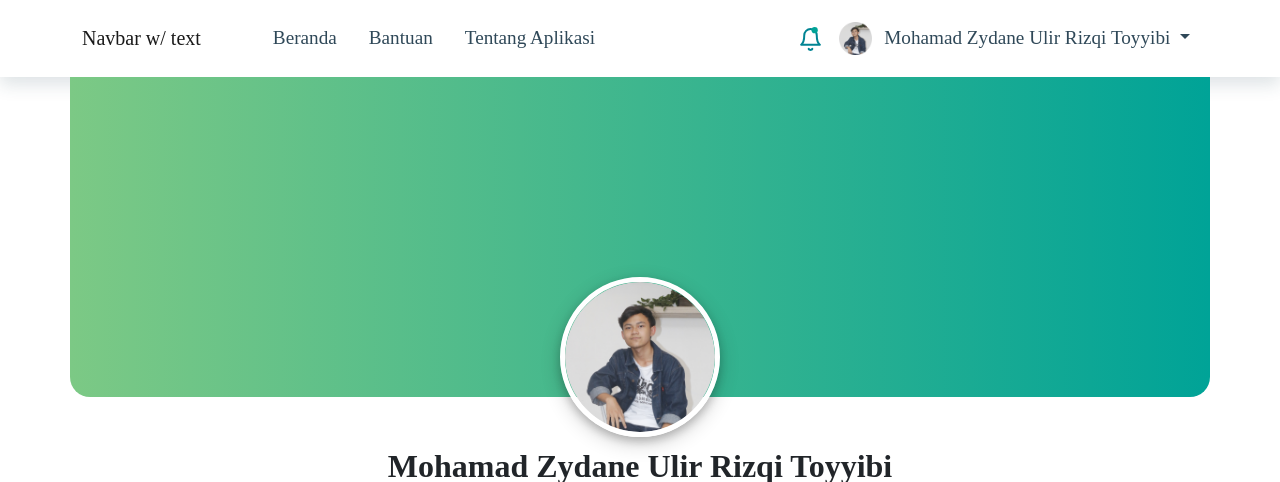
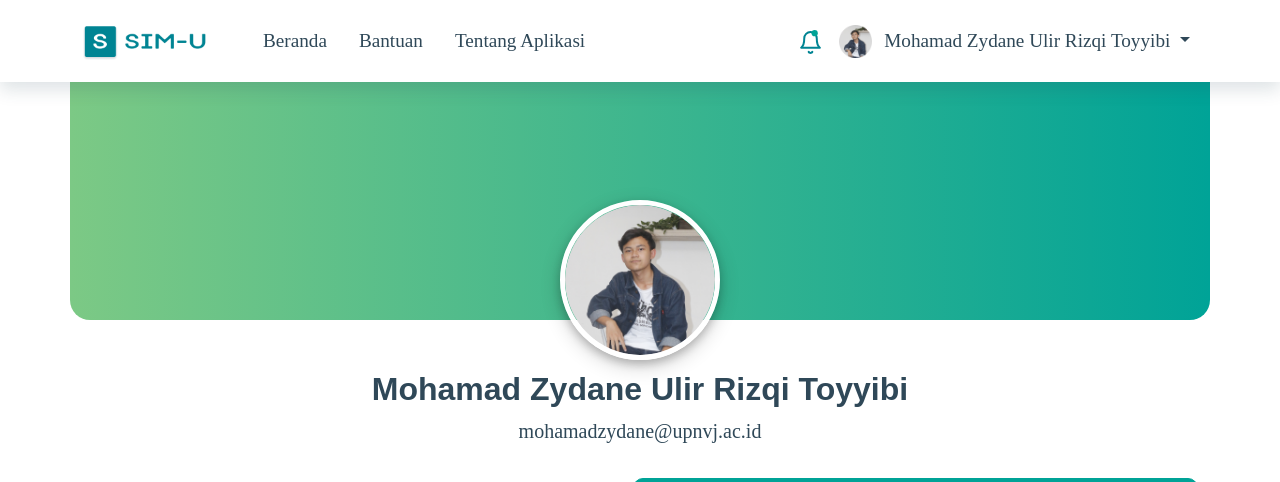
Before and after one commit to zydane07/eventmanagementupnvj, a PHP site: page /profile.html in a window 1280 px wide. Shown: the top 482 px of the page. Run offline with PHP 8.4, Linux system fonts and the light colour scheme.

Commit message:
sesuain navbar, footer

```diff
--- a/css/styleProfile.css
+++ b/css/styleProfile.css
@@ -1,5 +1,6 @@
 * {
     font-family: 'PT Serif', serif;
+    color: #2F4858!important;
 }
 
 body { background: #D7F9DB !important; }
@@ -68,8 +69,6 @@ body { background: #D7F9DB !important; }
 .jumbotron{
     background-color: white;
 
-
-
 }
 
 .backgroundphoto{
@@ -85,6 +84,10 @@ body { background: #D7F9DB !important; }
 
 }
 
+.ft-font {
+    font-size: 1.125rem!important;
+}
+
 .user .photoprofile{
     text-align: center;
     width: 10em;
@@ -98,6 +101,7 @@ body { background: #D7F9DB !important; }
 
 .user .nama{
     margin-top: 10px;
+    font-family: 'Century Gothic', sans-serif;
     font-size: 2em !important;
     font-weight: bold !important;
 }
--- a/index.html
+++ b/index.html
@@ -405,6 +405,11 @@
         </div>
       </div>
     </div>
+
+    <!-- footer -->
+    <footer class="pt-3 pb-2 ft text-center">
+      <p class="pt-2">&#169; 2021 Crystal Team</p>
+    </footer>
     <!-- Optional JavaScript; choose one of the two! -->
 
     <!-- Option 1: Bootstrap Bundle with Popper -->
--- a/profile.html
+++ b/profile.html
@@ -1,29 +1,34 @@
-<!doctype html>
+<!DOCTYPE html>
 <html lang="en">
-
   <head>
     <!-- Required meta tags -->
-    <meta charset="utf-8">
-    <meta name="viewport" content="width=device-width, initial-scale=1">
+    <meta charset="utf-8" />
+    <meta name="viewport" content="width=device-width, initial-scale=1" />
+
+    <!-- logo -->
+    <link rel="icon" href="img/icon.png" />
 
     <!-- Bootstrap CSS -->
-    <link rel="stylesheet" href="css/styleProfile.css">
-    <link href="https://cdn.jsdelivr.net/npm/bootstrap@5.0.2/dist/css/bootstrap.min.css" rel="stylesheet" integrity="sha384-EVSTQN3/azprG1Anm3QDgpJLIm9Nao0Yz1ztcQTwFspd3yD65VohhpuuCOmLASjC" crossorigin="anonymous">
+    <link rel="stylesheet" href="css/styleProfile.css" />
+    <link href="https://cdn.jsdelivr.net/npm/bootstrap@5.0.2/dist/css/bootstrap.min.css" rel="stylesheet" integrity="sha384-EVSTQN3/azprG1Anm3QDgpJLIm9Nao0Yz1ztcQTwFspd3yD65VohhpuuCOmLASjC" crossorigin="anonymous" />
 
-    <title>Dashboard</title>
+    <title>Profile</title>
   </head>
 
   <body>
-    <nav class="navbar navbar-expand-lg navbar-light bg-white nav-font my-shadow pt-3 pb-3">
+    <!-- Navbar -->
+    <nav class="navbar navbar-expand-lg navbar-light bg-white nav-font my-shadow pt-3 pb-3 fixed-top">
       <div class="container">
-            <a class="navbar-brand pe-5" href="#">Navbar w/ text</a>
+        <a class="navbar-brand me-5" href="#">
+          <img src="img/logo 4.png" width="125" height="" alt="" class="pt-1" />
+        </a>
         <button class="navbar-toggler" type="button" data-bs-toggle="collapse" data-bs-target="#navbarText" aria-controls="navbarText" aria-expanded="false" aria-label="Toggle navigation">
           <span class="navbar-toggler-icon"></span>
         </button>
         <div class="collapse navbar-collapse" id="navbarText">
           <ul class="navbar-nav me-auto mb-2 mb-lg-0">
             <li class="nav-item pe-3">
-                        <a class="nav-link" href="#">Beranda</a>
+              <a class="nav-link" aria-current="page" href="#">Beranda</a>
             </li>
             <li class="nav-item pe-3">
               <a class="nav-link" href="#">Bantuan</a>
@@ -35,23 +40,29 @@
           <ul class="navbar-nav mb-2 mb-lg-0">
             <li class="nav-item d-flex align-items-center">
               <div class="text-center">
-                            <img src="icons/Bell.svg" class="pe-3" alt="notifikasi">
+                <img src="icons/Bell.svg" class="pe-3" alt="notifikasi" />
               </div>
             </li>
-                    <li class="nav-item d-flex align-items-center gambarbell">
+            <li class="nav-item d-flex align-items-center">
               <div class="text-center">
-                            <img src="img/profil 1.png" class="rounded nav-pict" alt="photo profil">
+                <img src="img/profil 1.png" class="rounded nav-pict" alt="photo profil" />
               </div>
             </li>
             <li class="nav-item dropdown ps-1">
-                        <a class="nav-link dropdown-toggle" href="#" id="navbarDropdownMenuLink" role="button" data-bs-toggle="dropdown" aria-expanded="false">
-                            Mohamad Zydane Ulir Rizqi Toyyibi
-                        </a>
-                        <ul class="dropdown-menu" aria-labelledby="navbarDropdownMenuLink">
-                            <li><a class="dropdown-item" href="#">Profile</a></li>
-                            <li><a class="dropdown-item" href="#">Event Saya</a></li>
-                            <li><a class="dropdown-item" href="#">Lihat Sertifikat</a></li>
-                            <li><a class="dropdown-item" href="#">Keluar</a></li>
+              <a class="nav-link dropdown-toggle" href="#" id="navbarDropdownMenuLink" role="button" data-bs-toggle="dropdown" aria-expanded="false"> Mohamad Zydane Ulir Rizqi Toyyibi </a>
+              <ul class="dropdown-menu" style="width: 100%" aria-labelledby="navbarDropdownMenuLink">
+                <li>
+                  <a class="dropdown-item" href="#">Profile</a>
+                </li>
+                <li>
+                  <a class="dropdown-item" href="#">Event Saya</a>
+                </li>
+                <li>
+                  <a class="dropdown-item" href="#">Lihat Sertifikat</a>
+                </li>
+                <li>
+                  <a class="dropdown-item" href="#">Keluar</a>
+                </li>
               </ul>
             </li>
           </ul>
@@ -60,10 +71,9 @@
     </nav>
 
     <div class="jumbotron jumbotron-fluid shadow">
-      <div class="container backgroundphoto">
-      </div>
+      <div class="container backgroundphoto"></div>
       <div class="container user">
-        <img src="img/profil 1.png" class="rounded nav-pict photoprofile" alt="photo profil">
+        <img src="img/profil 1.png" class="rounded nav-pict photoprofile" alt="photo profil" />
         <h1 class="display-4 nama">Mohamad Zydane Ulir Rizqi Toyyibi</h1>
         <p class="lead deskripsi">mohamadzydane@upnvj.ac.id</p>
       </div>
@@ -81,8 +91,8 @@
             <li class="nav-item d-flex align-items-center btnEditprofile">
               <div class="button editprofile">
                 <button type="button" class="btn btn-success">
-                            <span class="glyphicon glyphicon-off" aria-hidden="true"><img src="./icons/pencil (2) 1.svg" alt=""></span>
-                            <span class="text-profile">Edit Profile</span>
+                  <span class="glyphicon glyphicon-off" aria-hidden="true"><img src="./icons/pencil (2) 1.svg" alt="" /></span>
+                  <span class="text-profile text-white">Edit Profile</span>
                 </button>
               </div>
             </li>
@@ -90,39 +100,32 @@
         </div>
       </nav>
     </div>
-    <div class="container padding-profile rounded" style="background-color: white;padding: 30px;margin-top: 50px;margin-bottom: 40px; box-shadow: 0 4px 8px 0 rgba(0, 0, 0, 0.2), 0 6px 20px 0 rgba(0, 0, 0, 0.19);">
-        <h5>Nama: </h5>
+    <div class="container padding-profile rounded" style="background-color: white; padding: 30px; margin-top: 50px; margin-bottom: 40px; box-shadow: 0 4px 8px 0 rgba(0, 0, 0, 0.2), 0 6px 20px 0 rgba(0, 0, 0, 0.19)">
+      <h5>Nama:</h5>
       <p>Mohamad Zydane Ulir Rizqi Toyyibi</p>
-        <h5>NIM: </h5>
+      <h5>NIM:</h5>
       <p>1910511120</p>
-        <h5>No. HP: </h5>
+      <h5>No. HP:</h5>
       <p>081228119616</p>
-        <h5>Fakultas: </h5>
+      <h5>Fakultas:</h5>
       <p>Ilmu Komputer</p>
-        <h5>Prodi: </h5>
+      <h5>Prodi:</h5>
       <p>Informatika</p>
-        <h5>Angkatan: </h5>
+      <h5>Angkatan:</h5>
       <p>2019</p>
-        <h5>Jenis-Kelamin: </h5>
+      <h5>Jenis-Kelamin:</h5>
       <p>Laki-Laki</p>
-        <h5>Tanggal Lahir: </h5>
+      <h5>Tanggal Lahir:</h5>
       <p>29 Februari 2000</p>
     </div>
-    <footer>
-        <div class="container padding">
-            <div class="row text-center">
-                <p>@2021 Crystal Team</p>
-            </div>
-        </div>
+
+    <footer class="container-fluid pt-4 pb-2">
+      <p class="text-white text-center ft-font">&#169;2021 Crystal Team</p>
     </footer>
 
     <!-- Optional JavaScript; choose one of the two! -->
 
     <!-- Option 1: Bootstrap Bundle with Popper -->
     <script src="https://cdn.jsdelivr.net/npm/bootstrap@5.0.2/dist/js/bootstrap.bundle.min.js" integrity="sha384-MrcW6ZMFYlzcLA8Nl+NtUVF0sA7MsXsP1UyJoMp4YLEuNSfAP+JcXn/tWtIaxVXM" crossorigin="anonymous"></script>
-
-
-
   </body>
-
 </html>
```
Lines whose indentation alone changed are shown as unchanged.
